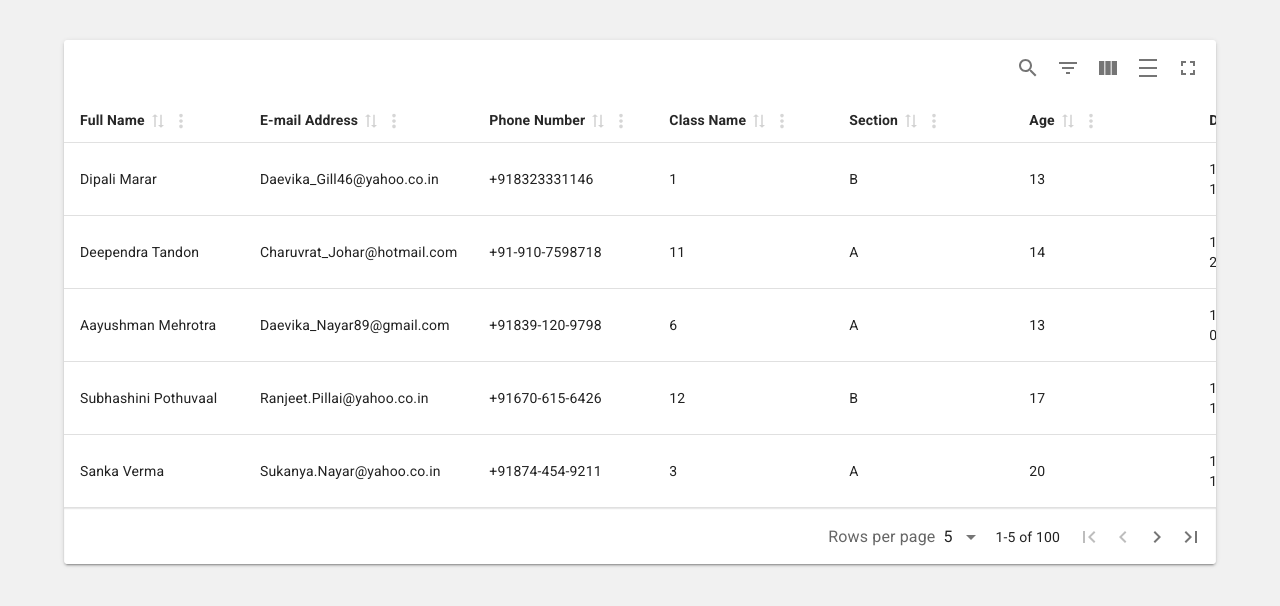
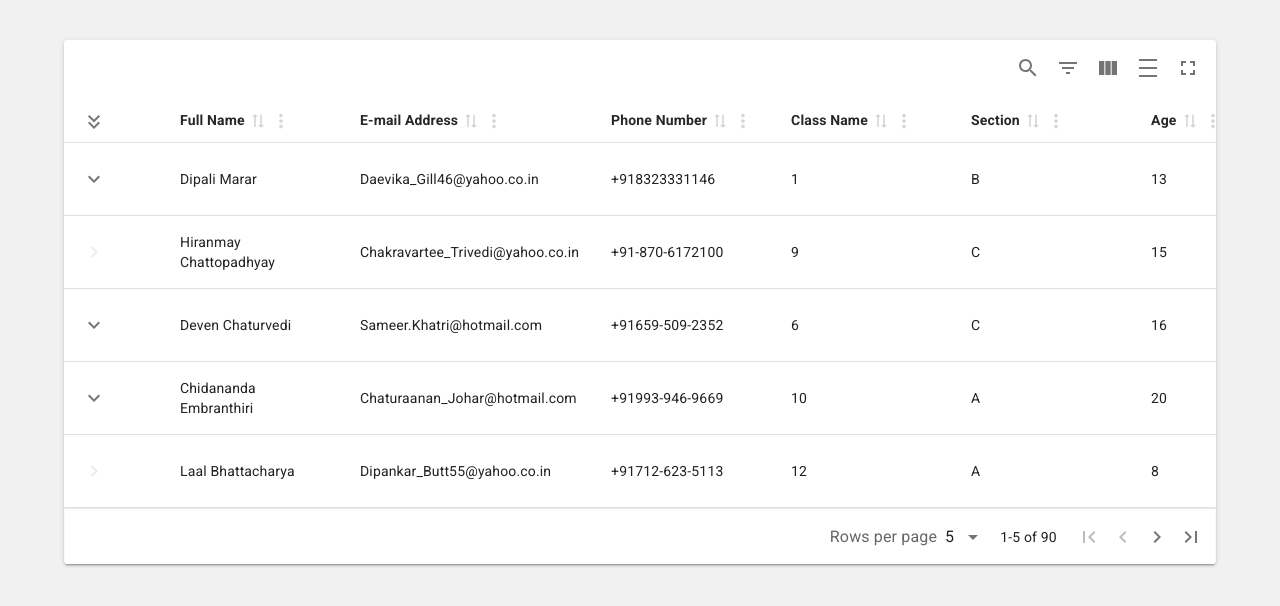
Before and after one commit to toofaniCoder/react-material-table, a React (Vite) app: page / in a window 1280 px wide. Shown: the top 606 px of the page. Built offline with nearby package versions, Linux system fonts and the light colour scheme.

Commit message:
add expanding sub rows feature

```diff
--- a/src/App.jsx
+++ b/src/App.jsx
@@ -8,6 +8,7 @@ import {
 } from "material-react-table";
 
 import STUDENTS from "./students.json";
+import { blue } from "@mui/material/colors";
 // console.log(STUDENTS);
 
 function App() {
@@ -65,9 +66,9 @@ function App() {
         header: "Street Address",
       },
       {
-        accessorKey:"address.state",
-        header:"State Name"
-      }
+        accessorKey: "address.state",
+        header: "State Name",
+      },
     ],
     []
   );
@@ -75,6 +76,18 @@ function App() {
   const table = useMaterialReactTable({
     columns,
     data: STUDENTS,
+    enableExpanding: true,
+
+    getSubRows: (originalRow) => originalRow.child,
+    muiTableContainerProps: {
+      sx: () => {
+        return {
+          "tr:has(td>span[aria-label='Collapse'])": {
+            backgroundColor: `${blue[200]} !important`,
+          },
+        };
+      },
+    },
     initialState: { pagination: { pageSize: 5, pageIndex: 0 } },
   });
 
--- a/src/students.json
+++ b/src/students.json
@@ -14,8 +14,8 @@
       "city": "Richardson",
       "street": "15353 Mandakini Mill",
       "state": "Nagaland"
-    }
-  },
+    },
+    "child": [
       {
         "id": 2,
         "name": "Deependra Tandon",
@@ -48,8 +48,8 @@
           "city": "Escondido",
           "street": "0930 Arora Garden",
           "state": "Haryana"
-    }
-  },
+        },
+        "child": [
           {
             "id": 4,
             "name": "Subhashini Pothuvaal",
@@ -83,6 +83,10 @@
               "street": "9814 Abbott Mountains",
               "state": "West Bengal"
             }
+          }
+        ]
+      }
+    ]
   },
   {
     "id": 6,
@@ -116,8 +120,8 @@
       "city": "Haverhill",
       "street": "61014 Gautam Lodge",
       "state": "Daman and Diu"
-    }
-  },
+    },
+    "child": [
       {
         "id": 8,
         "name": "Chidaatma Joshi",
@@ -185,6 +189,8 @@
           "street": "126 Umang Expressway",
           "state": "Tripura"
         }
+      }
+    ]
   },
   {
     "id": 12,
@@ -201,8 +207,8 @@
       "city": "South Jordan",
       "street": "9420 Chatur Loaf",
       "state": "Karnataka"
-    }
-  },
+    },
+    "child": [
       {
         "id": 13,
         "name": "Chandrabhan Malik",
@@ -236,6 +242,8 @@
           "street": "7075 Naik Fall",
           "state": "Arunachal Pradesh"
         }
+      }
+    ]
   },
   {
     "id": 15,
```
Lines whose indentation alone changed are shown as unchanged.
